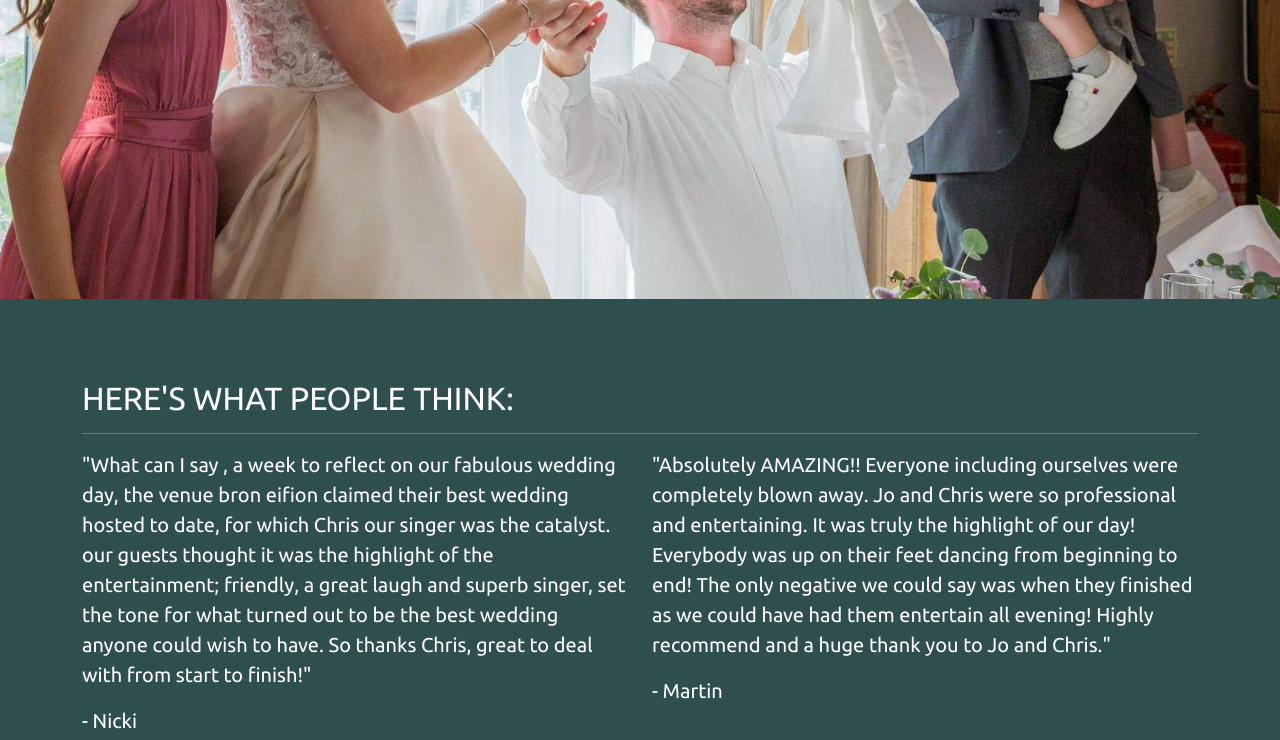
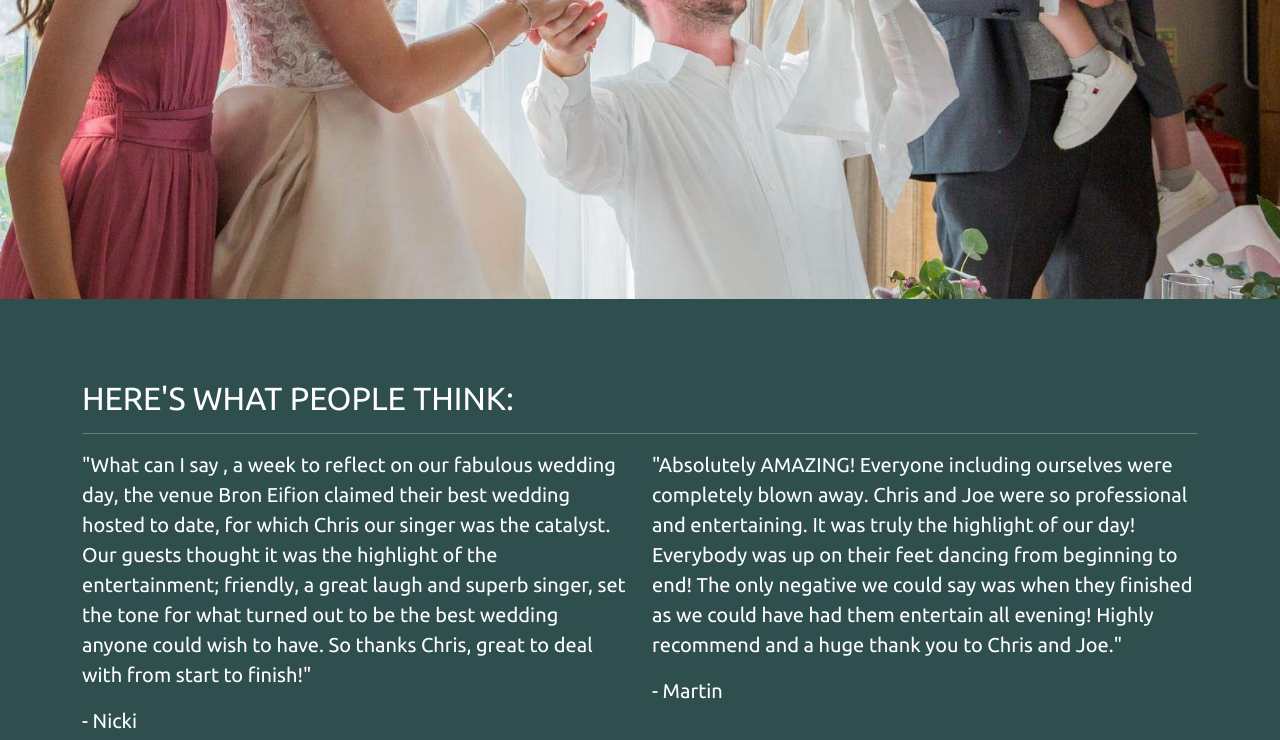
Before and after one commit to Chrispom48/chris-pomeroy-music, a plain HTML site: page index.html in a window 1280 px wide. Shown: the part 513-1253 px from the top of the page. Drawn offline with nearby package versions, Linux system fonts and the light colour scheme.

Commit message:
Correcting spelling and final touches on README.md

```diff
--- a/index.html
+++ b/index.html
@@ -68,9 +68,9 @@
               <div class="media-body">
                 <blockquote class="blockquote">
                   <p>"What can I say , a week to reflect on our fabulous wedding day,
-                    the venue bron eifion claimed their best wedding hosted to date,
+                    the venue Bron Eifion claimed their best wedding hosted to date,
                     for which Chris our singer was the catalyst.
-                    our guests thought it was the highlight of the entertainment;
+                    Our guests thought it was the highlight of the entertainment;
                     friendly, a great laugh and superb singer,
                     set the tone for what turned out to be the best wedding anyone could wish to have.
                     So thanks Chris, great to deal with from start to finish!"</p>
@@ -85,12 +85,12 @@
               </div>
               <div class="media-body">
                 <blockquote class="blockquote">
-                  <p>"Absolutely AMAZING!! Everyone including ourselves were completely blown away.
-                    Jo and Chris were so professional and entertaining. It was truly the highlight of our day!
+                  <p>"Absolutely AMAZING! Everyone including ourselves were completely blown away.
+                    Chris and Joe were so professional and entertaining. It was truly the highlight of our day!
                     Everybody was up on their feet dancing from beginning to end! The only negative we could say was
                     when they
                     finished as we could have had them entertain all evening!
-                    Highly recommend and a huge thank you to Jo and Chris."</p>
+                    Highly recommend and a huge thank you to Chris and Joe."</p>
                   <p>- Martin</p>
                 </blockquote>
               </div>
```
Also changed, not shown: documentation/table2.png (added), 4 other files.
